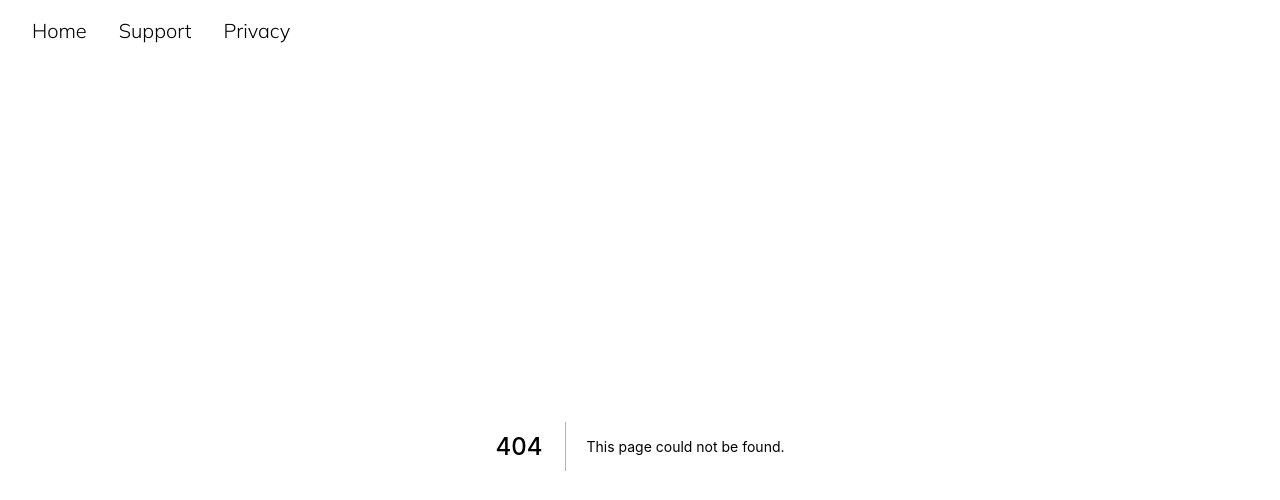
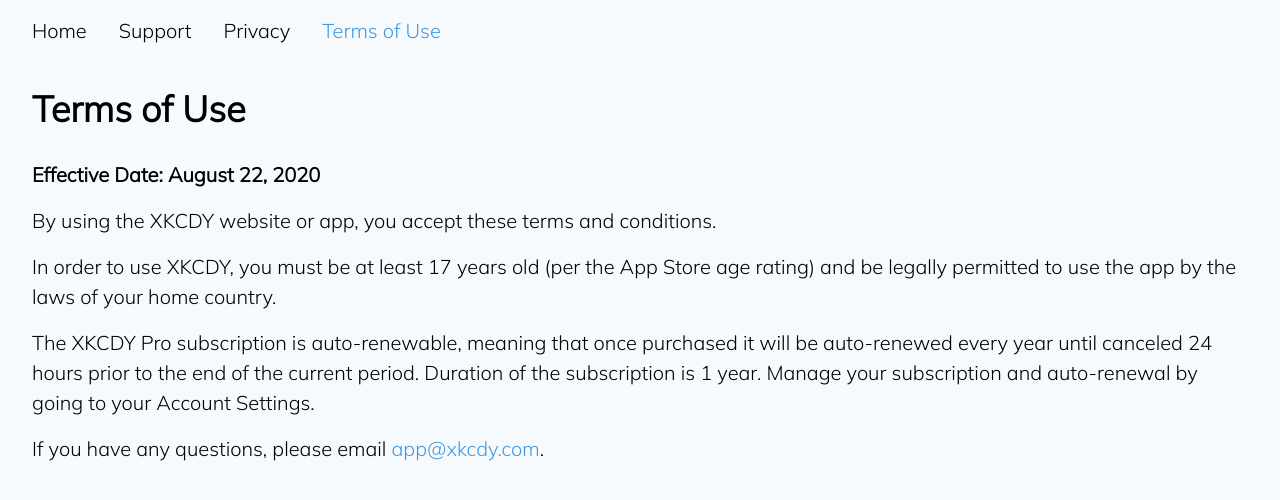
Before and after one commit to XKCDY/site, a Next.js app: page /terms in a window 1280 px wide. Before the commit this address had no page. Shown: the top 500 px of the page. Built offline with nearby package versions, Linux system fonts and the light colour scheme.

Commit message:
Add terms of use

```diff
--- a/components/navbar.js
+++ b/components/navbar.js
@@ -5,7 +5,8 @@
 const pages = [
   {name: 'Home', path: '/'},
   {name: 'Support', path: '/support'},
-  {name: 'Privacy', path: '/privacy'}
+  {name: 'Privacy', path: '/privacy'},
+  {name: 'Terms of Use', path: '/terms'}
 ];
 
 const Navbar = () => {
--- /dev/null
+++ b/pages/terms.js
@@ -0,0 +1,34 @@
+import React from 'react';
+import TextSection from '../components/text-section';
+import Link from '../components/link';
+import Paragraph from '../components/paragraph';
+
+const Terms = () => (
+  <div className="mx-8 mt-4">
+    <TextSection label="Terms of Use">
+      <TextSection.Content>
+        <Paragraph>
+          <b className="font-bold">Effective Date: August 22, 2020</b>
+        </Paragraph>
+
+        <Paragraph>
+          By using the XKCDY website or app, you accept these terms and conditions.
+        </Paragraph>
+
+        <Paragraph>
+          In order to use XKCDY, you must be at least 17 years old (per the App Store age rating) and be legally permitted to use the app by the laws of your home country.
+        </Paragraph>
+
+        <Paragraph>
+          The XKCDY Pro subscription is auto-renewable, meaning that once purchased it will be auto-renewed every year until canceled 24 hours prior to the end of the current period. Duration of the subscription is 1 year. Manage your subscription and auto-renewal by going to your Account Settings.
+        </Paragraph>
+
+        <Paragraph>
+          If you have any questions, please email <Link href="mailto:app@xkcdy.com">app@xkcdy.com</Link>.
+        </Paragraph>
+      </TextSection.Content>
+    </TextSection>
+  </div>
+);
+
+export default Terms;
```
